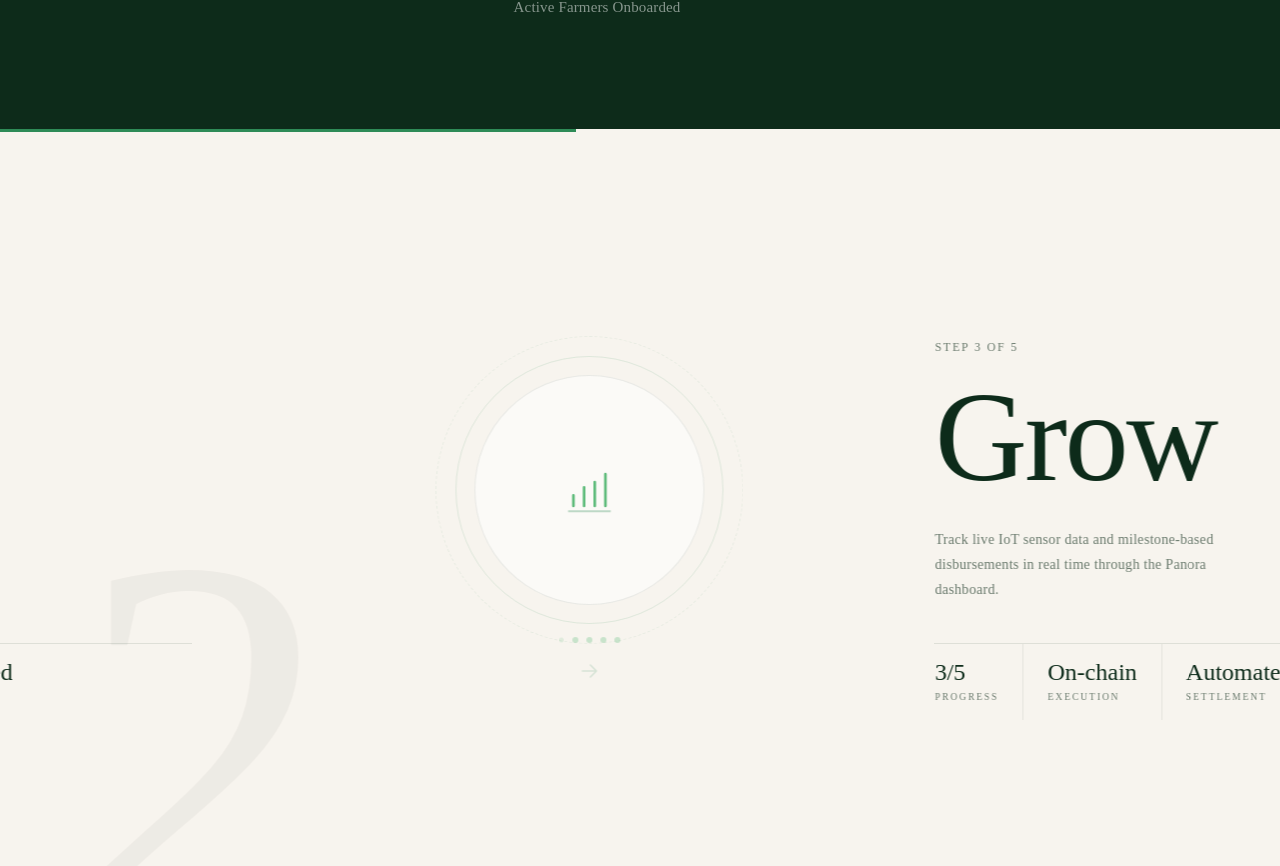
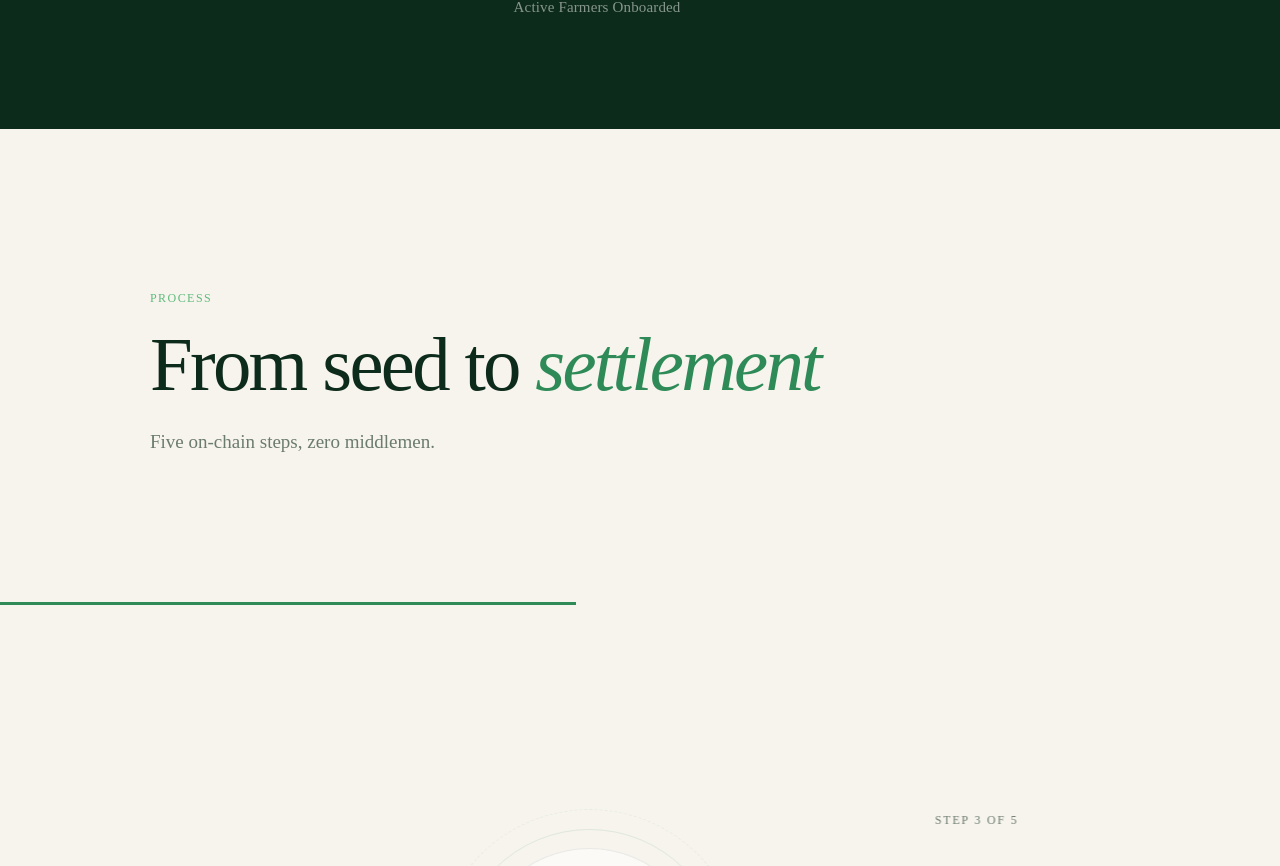
Before and after one commit to PanoraLabs/New-PanoraWeb, a Next.js app: page / in a window 1280 px wide. Shown: the part 2297-3163 px from the top of the page. Built offline with nearby package versions, Linux system fonts and the light colour scheme.

Commit message:
feat: add head title for how it works

```diff
--- a/src/app/globals.css
+++ b/src/app/globals.css
@@ -491,6 +491,22 @@ nav.nav-scrolled {
   background: var(--cream);
 }
 
+.hiw-header {
+  padding: 160px 60px 80px;
+  max-width: 1100px;
+  margin: 0 auto;
+}
+
+.hiw-header .section-title {
+  font-size: clamp(48px, 6vw, 80px);
+  letter-spacing: -0.035em;
+  margin-bottom: 20px;
+}
+
+.hiw-header .section-sub {
+  font-size: 19px;
+}
+
 .hiw-sticky {
   position: sticky;
   top: 0;
@@ -750,6 +766,10 @@ nav.nav-scrolled {
 @media (max-width: 767px) {
   .hiw-section {
     height: 400vh;
+  }
+
+  .hiw-header {
+    padding: 80px 24px 48px;
   }
 
   .hiw-panel {
--- a/src/components/sections/HowItWorks.tsx
+++ b/src/components/sections/HowItWorks.tsx
@@ -89,6 +89,15 @@ export function HowItWorks() {
 
   return (
     <section id="how" ref={sectionRef} className="hiw-section">
+      {/* Header - sits above the sticky area */}
+      <div className="hiw-header">
+        <div className="section-label">Process</div>
+        <h2 className="section-title">
+          From seed to <em>settlement</em>
+        </h2>
+        <p className="section-sub">Five on-chain steps, zero middlemen.</p>
+      </div>
+
       <div className="hiw-sticky">
         {/* Progress bar */}
         <div className="hiw-progress" style={{ width: `${progress * 100}%` }} />
```
